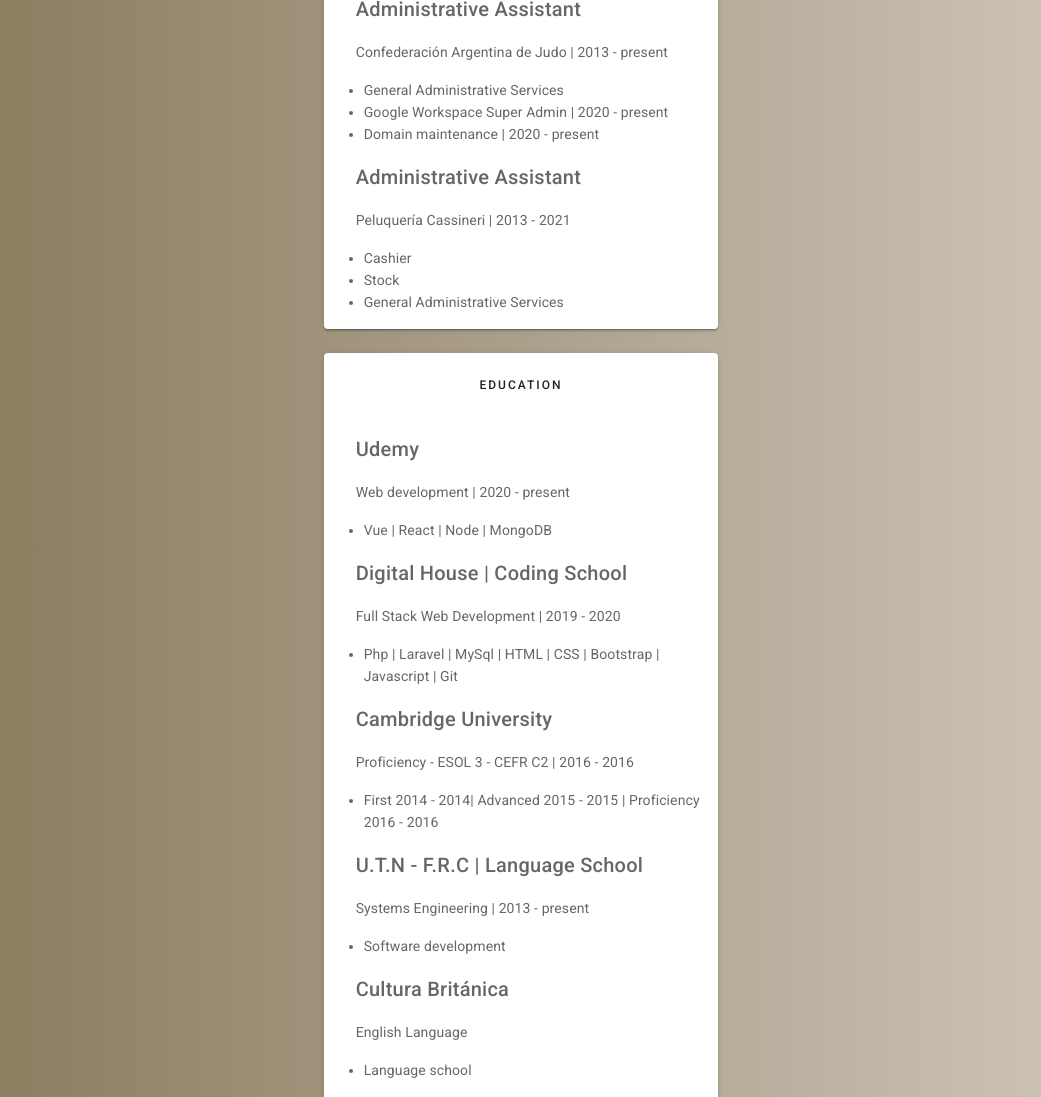
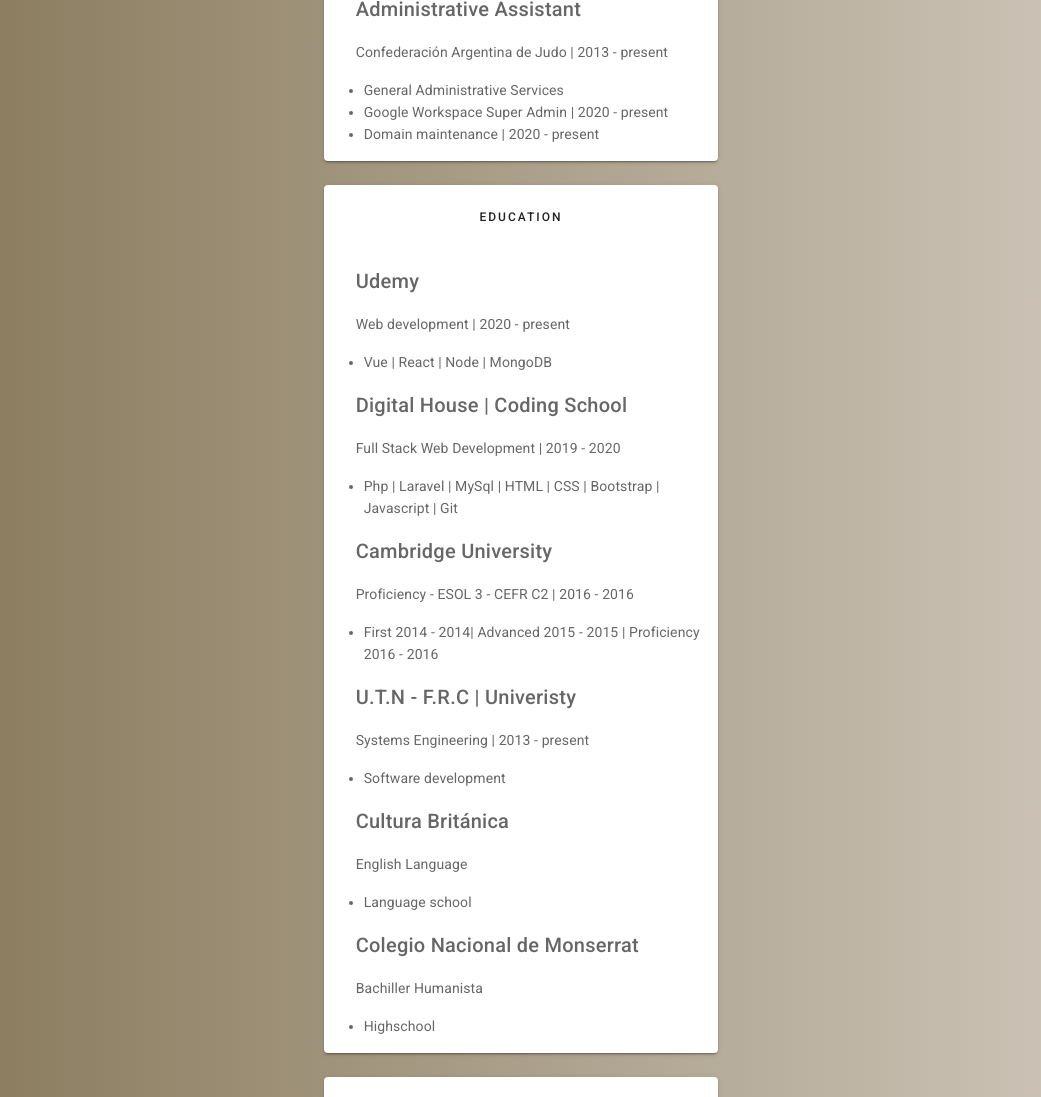
Before and after one commit to bakeluco/cv, a plain HTML site: page index.html in a window 1280 px wide. Shown: the part 1232-2329 px from the top of the page, without its empty margins (119-1160 px from the left). Drawn offline with nearby package versions, Linux system fonts and the light colour scheme.

Commit message:
more typos

```diff
--- a/index.html
+++ b/index.html
@@ -128,15 +128,17 @@
                         'Google Workspace Super Admin | 2020 - present',
                         'Domain maintenance | 2020 - present',
                     ] },
-                    { title: 'Administrative Assistant', subtitle: 'Peluquería Cassineri | 2013 - 2021', items: [
-                        'Cashier', 'Stock', 'General Administrative Services'
-                    ] },
+                    // { title: 'Administrative Assistant', subtitle: 'Peluquería Cassineri | 2013 - 2021', items: [
+                    //     'General Administrative Services',
+                    //     'Cashier',
+                    //     'Stock',
+                    // ] },
                 ],
                 education: [
                     { title: 'Udemy', subtitle: 'Web development | 2020 - present', items: 'Vue | React | Node | MongoDB' },
                     { title: 'Digital House | Coding School', subtitle: 'Full Stack Web Development | 2019 - 2020', items: 'Php | Laravel | MySql | HTML | CSS | Bootstrap | Javascript | Git' },
                     { title: 'Cambridge University', subtitle: 'Proficiency - ESOL 3 - CEFR C2 | 2016 - 2016', items: 'First 2014 - 2014| Advanced 2015 - 2015 | Proficiency 2016 - 2016' },
-                    { title: 'U.T.N - F.R.C | Language School', subtitle: 'Systems Engineering | 2013 - present', items: 'Software development' },
+                    { title: 'U.T.N - F.R.C | Univeristy', subtitle: 'Systems Engineering | 2013 - present', items: 'Software development' },
                     { title: 'Cultura Británica', subtitle : 'English Language', items: 'Language school'},
                     { title: 'Colegio Nacional de Monserrat', subtitle : 'Bachiller Humanista', items: 'Highschool'},
                 ],
@@ -159,8 +161,6 @@
             methods: {
 
             },
-            mounted() {
-            }
         })
     </script>
     <style scope>
```
